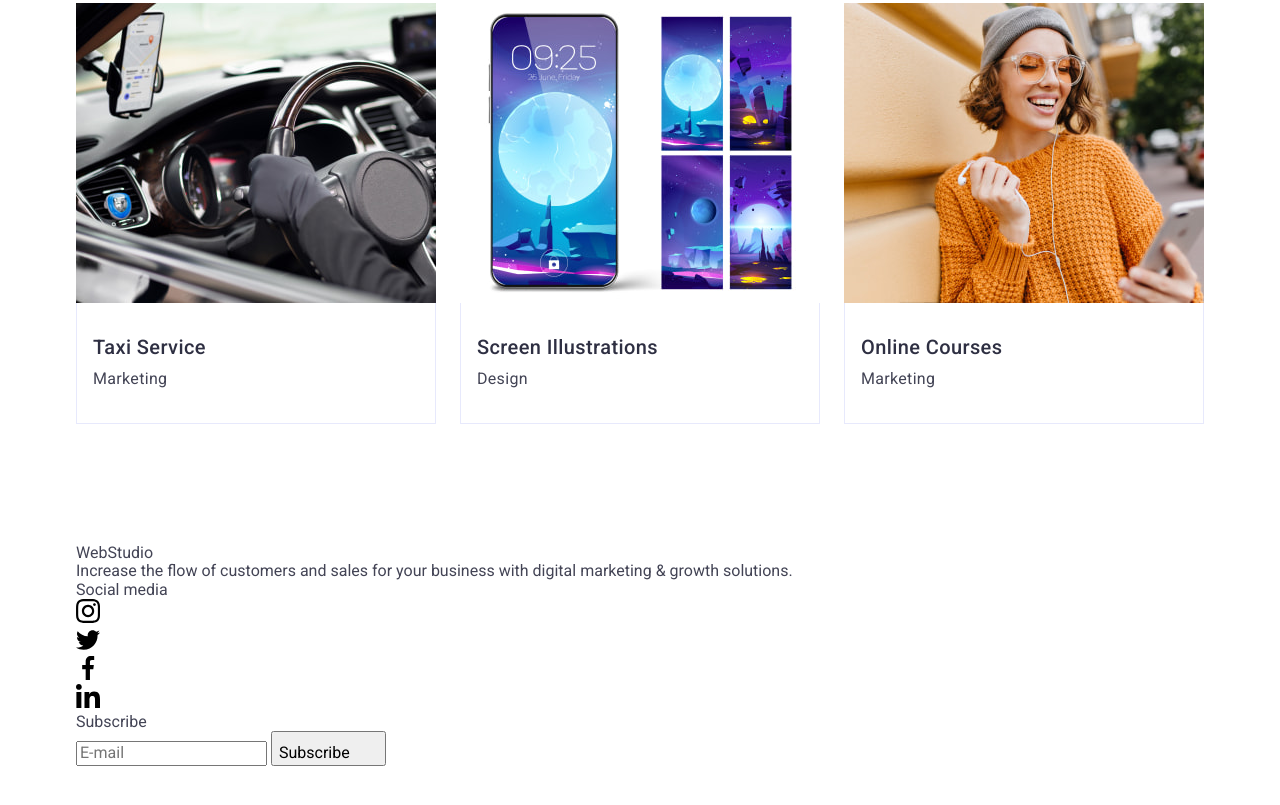
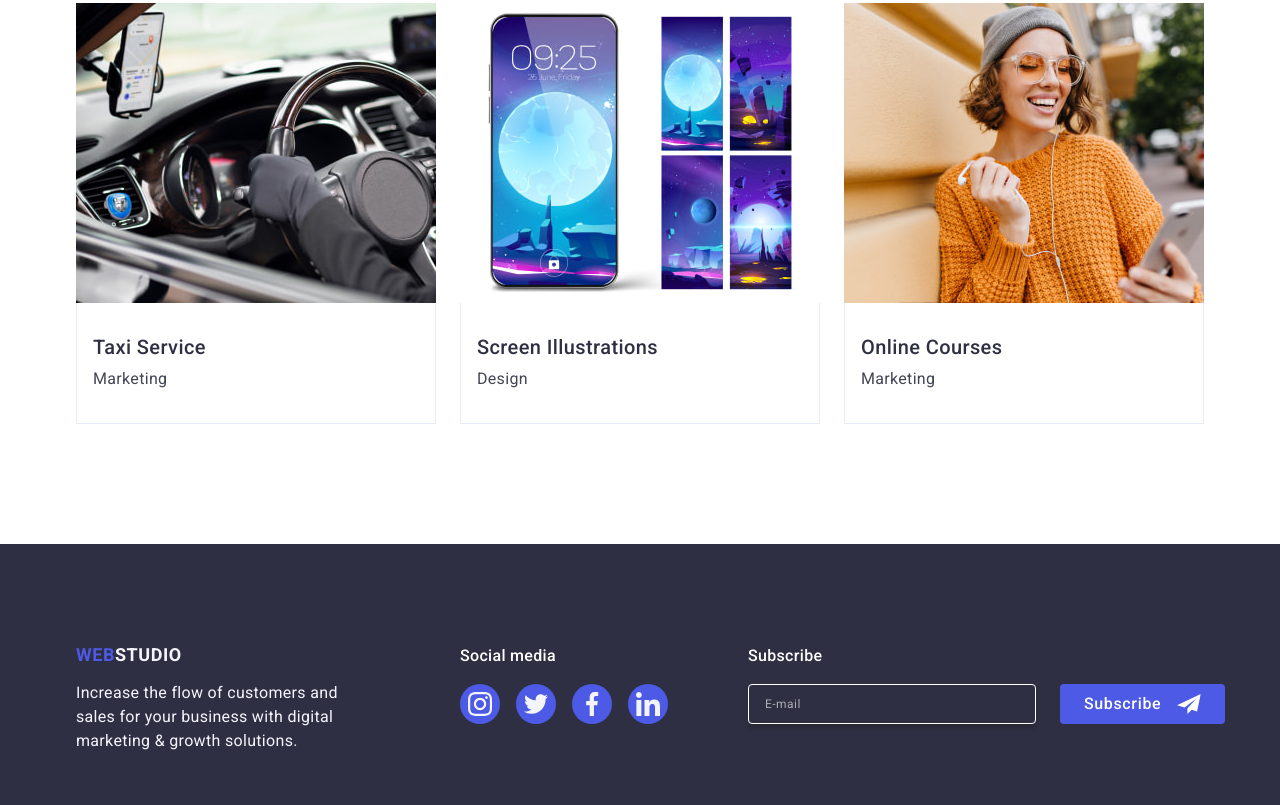
Before and after one commit to JINXKAT/goit-markup-hw-06, a plain HTML site: page index.html in a window 1280 px wide. Shown: the part 2566-3371 px from the top of the page. Before the commit the page ends 3332 px from the top, so only its background shows below. Drawn offline with nearby package versions, Linux system fonts and the light colour scheme; a script that the page names is missing.

Commit message:
add footer

```diff
--- a/css/styles.css
+++ b/css/styles.css
@@ -781,6 +781,219 @@ img {
 /* ================ /SECTION 4 ================ */
 
 /* ================ FOOTER STYLES ================ */
+.page-footer{
+  background-color:#2e2f42;
+  padding: 96px 0;
+}
+
+.footer-wrapper {
+  display: flex;
+  flex-wrap: wrap;
+  row-gap: 72px;
+}
+
+.logo-footer {
+  display: block;
+  align-items: center;
+  justify-content: flex-start;
+  flex-direction: row;
+  margin-right: auto;
+  margin-left: auto;
+  width: 116px;
+  margin-bottom: 16px;
+  font-weight: 700;
+  font-size: 18px;
+  line-height: 1.17;
+  letter-spacing: 0.03em;
+  text-transform: uppercase;
+  color: #4d5ae5;
+}
+
+.accent-footer {
+  color: #f4f4fd;
+}
+
+.footer-text {
+  font-weight: 400;
+  font-size: 16px;
+  line-height: 1.5;
+  letter-spacing: 0.02em;
+  color: #f4f4fd;
+  width: 288px;
+}
+
+.social-media-text {
+  font-weight: 500;
+  font-size: 16px;
+  line-height: 1.5;
+  letter-spacing: 0.02em;
+  color: #fff;
+  text-align: center;
+  margin-bottom: 16px;
+}
+
+.social-media-footer {
+  margin: 0 auto;
+}
+
+.socials-footer {
+  display: flex;
+  gap: 16px;
+}
+
+.socials-link-footer {
+  display: flex;
+  justify-content: center;
+  align-items: center;
+  width: 40px;
+  height: 40px;
+  border-radius: 50%;
+  background-color: #4d5ae5;
+  line-height: 0;
+  transition: background-color 250ms cubic-bezier(0.4, 0, 0.2, 1);
+}
+
+.socials-icon-footer {
+  fill: #f4f4fd;
+}
+
+.subscribe-form {
+  display: flex;
+  flex-wrap: wrap;
+  row-gap: 16px;
+}
+
+.subscribe-form-title {
+  font-weight: 500;
+  font-size: 16px;
+  line-height: 1.5;
+  letter-spacing: 0.02em;
+  color: #fff;
+  text-align: center;
+  margin-bottom: 16px;
+}
+
+.subscribe-form-input {
+  border: 1px solid #fff;
+  border-radius: 4px;
+  width: 288px;
+  height: 40px;
+  background-color: transparent;
+  padding-left: 16px;
+  padding-top: 8px;
+  padding-bottom: 8px;
+
+  box-shadow: 0 4px 4px 0 rgba(0, 0, 0, 0.15);
+
+  font-size: 12px;
+  line-height: 2;
+  letter-spacing: 0.04em;
+  color: #fff;
+  transition: border-color 250ms cubic-bezier(0.4, 0, 0.2, 1);
+}
+
+.subscribe-form-input::placeholder {
+  font-weight: 400;
+  font-size: 12px;
+  line-height: 2;
+  letter-spacing: 0.04em;
+  color: #fff;
+  opacity: 0.6;
+}
+
+.subscribe-form-input:focus {
+  outline: none;
+  border-color:  #4d5ae5;
+}
+
+.subscribe-form-button {
+  display: flex;
+  align-items: center;
+  justify-content: center;
+  margin: 0 auto;
+  border-radius: 4px;
+  padding: 8px 24px;
+  width: 165px;
+  height: 40px;
+
+  font-weight: 500;
+  font-size: 16px;
+  line-height: 1.5;
+  letter-spacing: 0.04em;
+  text-align: center;
+  color: #fff;
+  background: #4d5ae5;
+  border: none;
+  transition: background-color 250ms cubic-bezier(0.4, 0, 0.2, 1);
+}
+
+.subscribe-form-button:hover,
+.subscribe-form-button:focus {
+    background-color: #404bbf;;
+}
+
+.subscribe-form-icon {
+    fill: #fff;
+    margin-left: 16px;
+}
+
+@media screen and (min-width: 768px) {
+  .footer-wrapper {
+    align-items: baseline;
+    column-gap: 24px;
+  }
+
+  .logo-footer {
+    margin-right: 0;
+    margin-left: 0;
+  }
+
+  .footer-text {
+    width: 264px;
+  }
+
+  .social-media-text,
+  .subscribe-form-title {
+    text-align: left;
+  }
+
+  .subscribe-form {
+    column-gap: 24px;
+  }
+}
+
+@media screen and (min-width: 1158px) {
+  .page-footer{
+    padding-top: 100px;
+    padding-bottom: 100px;
+  }
+
+  .footer-wrapper {
+    min-width: 1158;
+    flex-wrap: nowrap;
+    gap: 0;
+  }
+
+  .footer-content {
+    margin-right: 120px;
+  }
+
+  .subscribe-form {
+    flex-wrap: nowrap;
+    gap: 24px;
+    width: 453px;
+  }
+
+  .social-media-footer {
+    margin: 0;
+    margin-right: 80px;
+  }
 
 
+  .subscribe-form-button {
+    min-width: 165px;
+    margin: 0;
+    margin-right: 159px;
+  }
+}
 /* ================ /FOOTER STYLES ================ */
```
